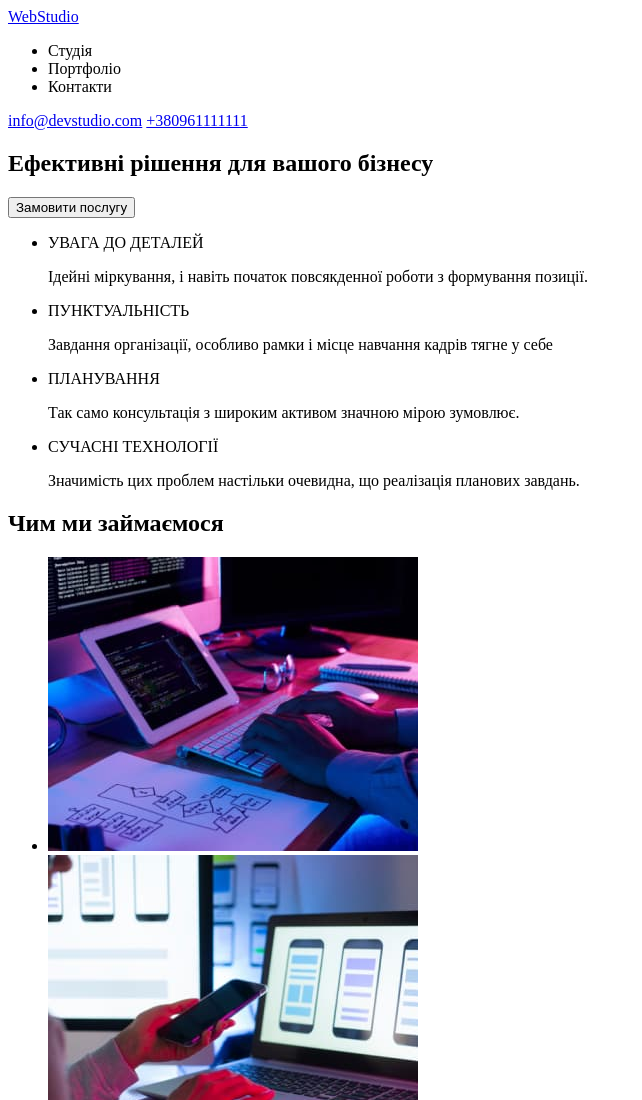
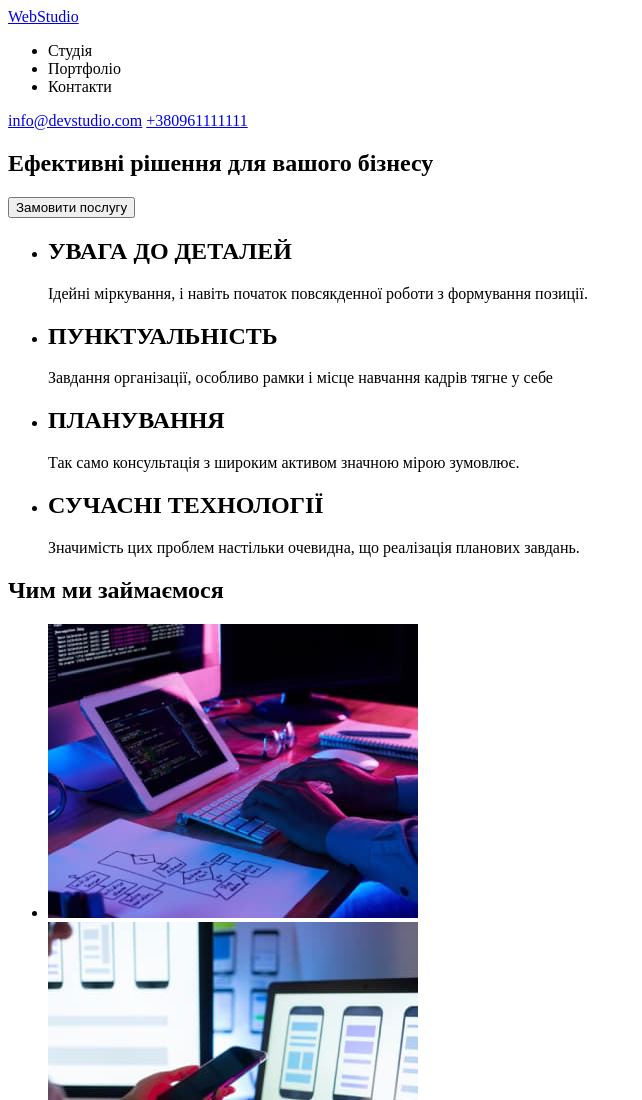
Before and after one commit to roman-vashchenko/goit-markup-hw-01, a plain HTML site: page index.html in a window 1280 px wide. Shown: the top 1100 px of the page, without its empty margins (0-642 px from the left). Drawn offline with Linux system fonts and the light colour scheme.

Commit message:
p на h2

```diff
--- a/index.html
+++ b/index.html
@@ -29,27 +29,27 @@
       <section>
         <ul>
           <li>
-            <p>УВАГА ДО ДЕТАЛЕЙ</p>
+            <h2>УВАГА ДО ДЕТАЛЕЙ</h2>
             <p>
               Ідейні міркування, і навіть початок повсякденної роботи з
               формування позиції.
             </p>
           </li>
           <li>
-            <p>ПУНКТУАЛЬНІСТЬ</p>
+            <h2>ПУНКТУАЛЬНІСТЬ</h2>
             <p>
               Завдання організації, особливо рамки і місце навчання кадрів тягне
               у себе
             </p>
           </li>
           <li>
-            <p>ПЛАНУВАННЯ</p>
+            <h2>ПЛАНУВАННЯ</h2>
             <p>
               Так само консультація з широким активом значною мірою зумовлює.
             </p>
           </li>
           <li>
-            <p>СУЧАСНІ ТЕХНОЛОГІЇ</p>
+            <h2>СУЧАСНІ ТЕХНОЛОГІЇ</h2>
             <p>
               Значимість цих проблем настільки очевидна, що реалізація планових
               завдань.
```
